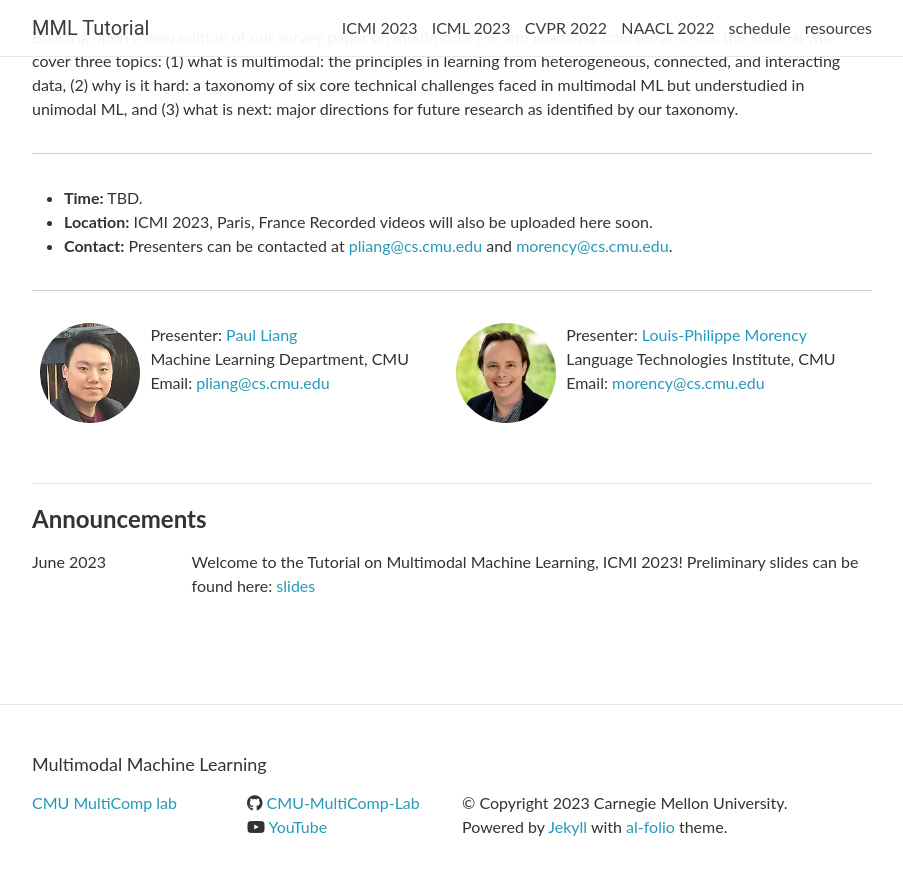
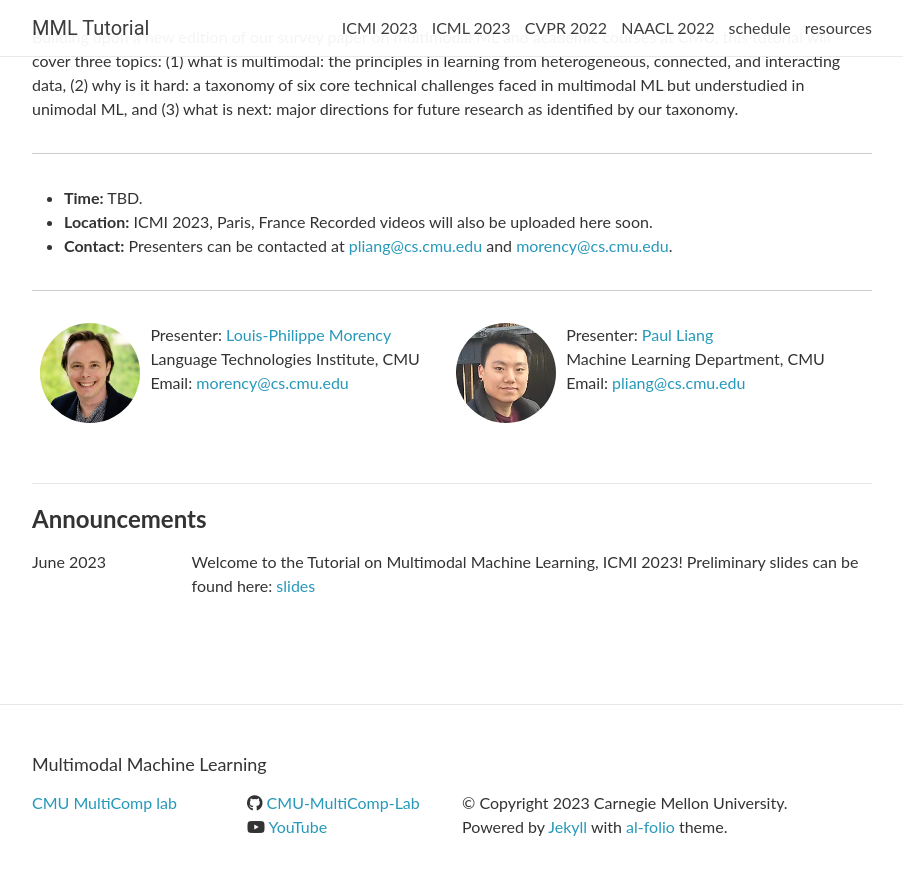
Before and after one commit to CMU-MultiComp-Lab/mmml-tutorial, a Jekyll site: the page icmi2023/index.html, which Jekyll copies as it is, in a window 1280 px wide and 900 px high, scrolled down 504 px. Shown: the top 875 px of the window, without its empty margins (188-1091 px from the left). Built offline with Jekyll 4.4.1, drawn with Linux system fonts in a browser that asks for light colours; nearby versions of some CDN libraries; comment, search, counter and statistics services are not loaded.

Commit message:
Update index.html

```diff
--- a/icmi2023/index.html
+++ b/icmi2023/index.html
@@ -104,22 +104,20 @@
   <div class="instructors clearfix">
 
   <div class="instructor-profile-two-col">
-
-    <a href="https://www.cs.cmu.edu/~pliang/" target="_blank"><img src="/mmml-tutorial/assets/img/paul.jpg" /></a>
-
-    <ul class="instructor-info">
-      <li><span>Presenter:</span> <a href="https://www.cs.cmu.edu/~pliang/" target="_blank">Paul Liang</a></li>
-      <li>Machine Learning Department, CMU</li>
-      <li><span>Email:</span> <a href="mailto:pliang@cs.cmu.edu" target="_blank">pliang@cs.cmu.edu</a></li>
-    </ul>
-  </div>
-
-  <div class="instructor-profile-two-col">
     <a href="https://www.cs.cmu.edu/~morency/" target="_blank"><img src="/mmml-tutorial/assets/img/lp.jpg" /></a>
     <ul class="instructor-info">
       <li><span>Presenter:</span> <a href="https://www.cs.cmu.edu/~morency/" target="_blank">Louis-Philippe Morency</a></li>
       <li>Language Technologies Institute, CMU</li>
       <li><span>Email:</span> <a href="mailto:morency@cs.cmu.edu" target="_blank">morency@cs.cmu.edu</a></li>
+    </ul>
+  </div>
+
+  <div class="instructor-profile-two-col">
+    <a href="https://www.cs.cmu.edu/~pliang/" target="_blank"><img src="/mmml-tutorial/assets/img/paul.jpg" /></a>
+    <ul class="instructor-info">
+      <li><span>Presenter:</span> <a href="https://www.cs.cmu.edu/~pliang/" target="_blank">Paul Liang</a></li>
+      <li>Machine Learning Department, CMU</li>
+      <li><span>Email:</span> <a href="mailto:pliang@cs.cmu.edu" target="_blank">pliang@cs.cmu.edu</a></li>
     </ul>
   </div>
 
```
